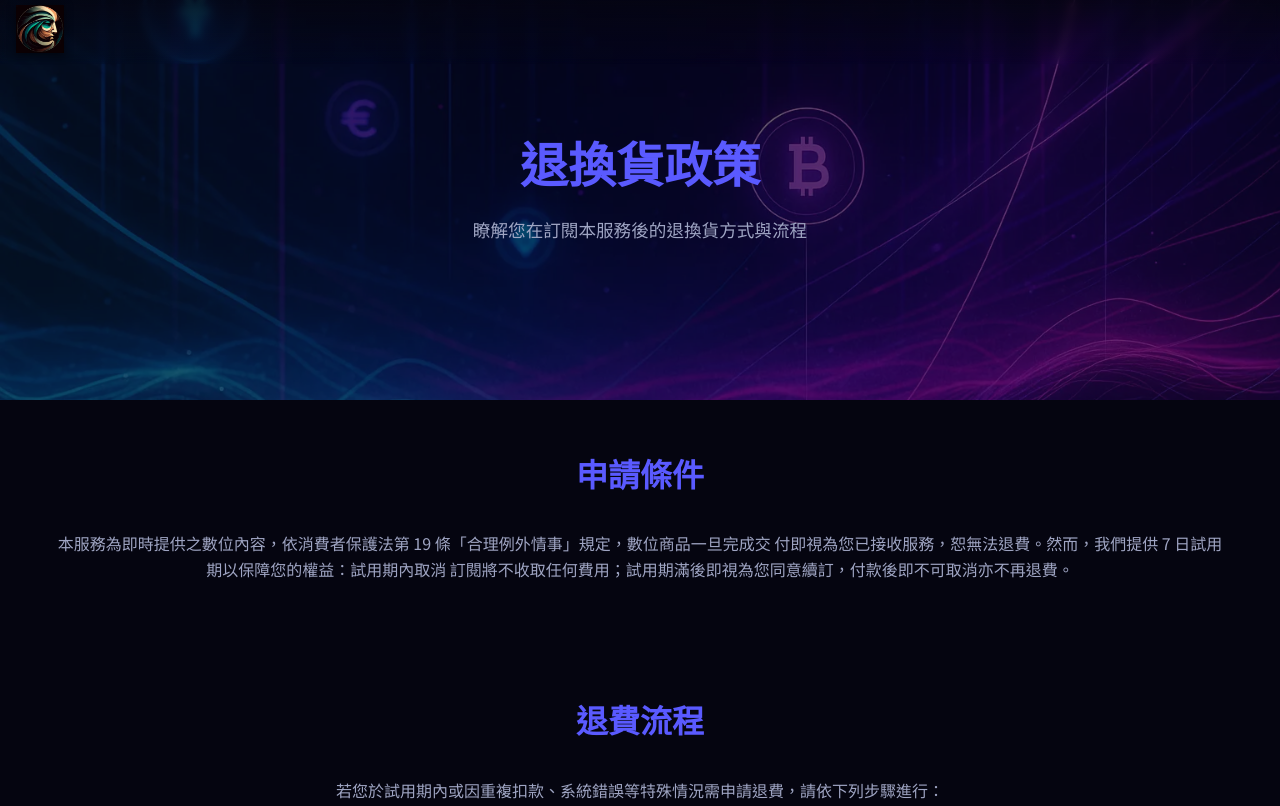
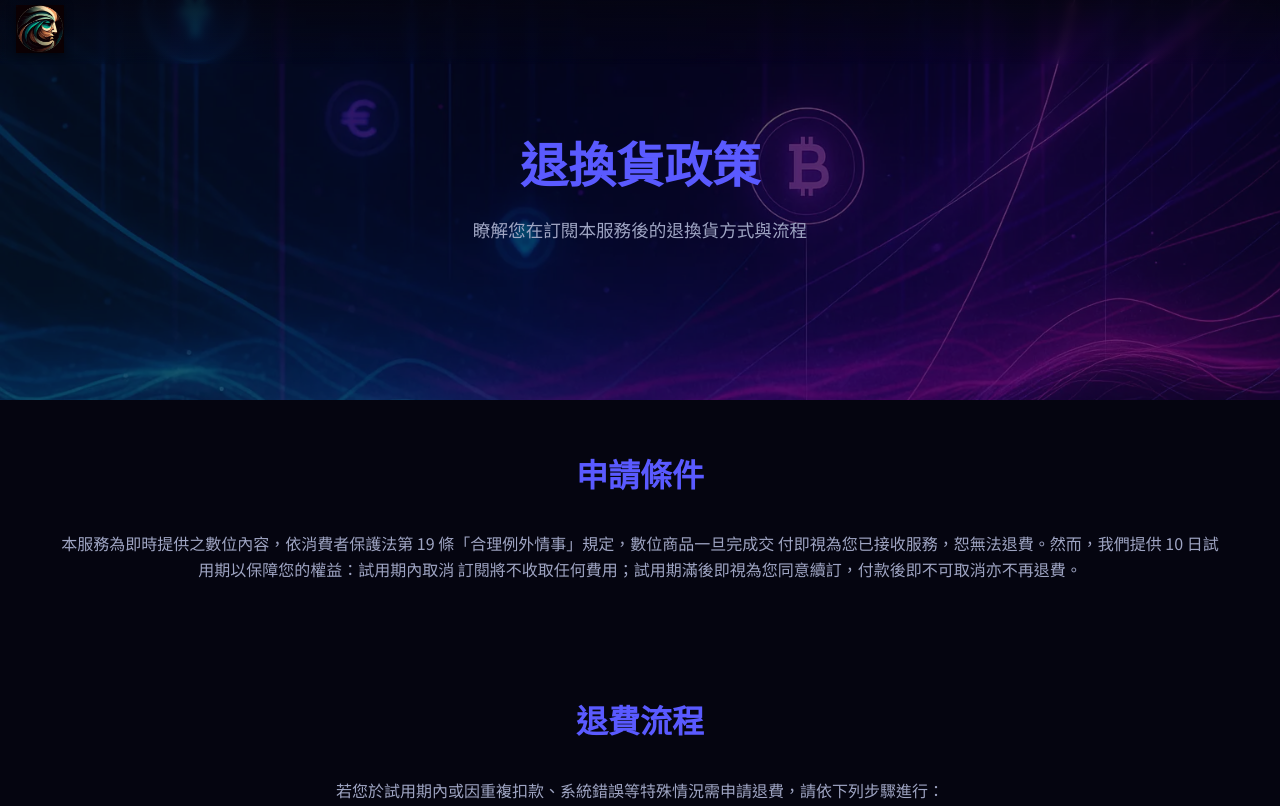
Before and after one commit to Le1Ma1/leimaitech-site, a plain HTML site: page crypto-linebot/returns.html in a window 1280 px wide. Shown: the top 806 px of the page. Drawn offline with Linux system fonts and the light colour scheme.

Commit message:
Fix: returns- 10 days

```diff
--- a/crypto-linebot/returns.html
+++ b/crypto-linebot/returns.html
@@ -24,7 +24,7 @@
       <h2>申請條件</h2>
       <p>
         本服務為即時提供之數位內容，依消費者保護法第 19 條「合理例外情事」規定，數位商品一旦完成交
-        付即視為您已接收服務，恕無法退費。然而，我們提供 7 日試用期以保障您的權益：試用期內取消
+        付即視為您已接收服務，恕無法退費。然而，我們提供 10 日試用期以保障您的權益：試用期內取消
         訂閱將不收取任何費用；試用期滿後即視為您同意續訂，付款後即不可取消亦不再退費。
       </p>
     </section>
```
Also changed, not shown: README.md.
